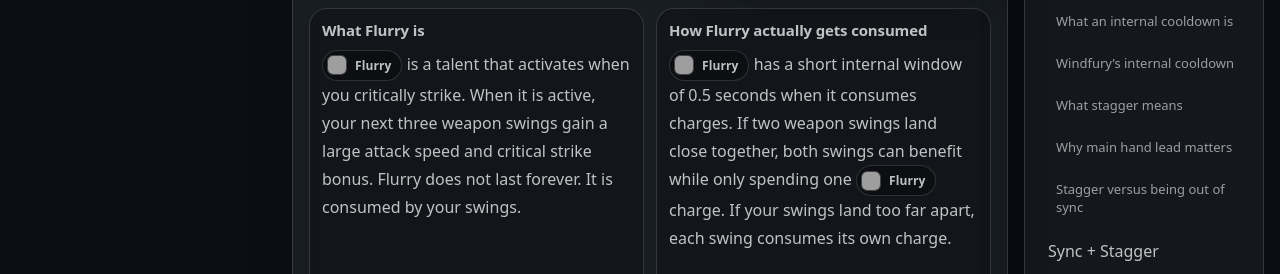
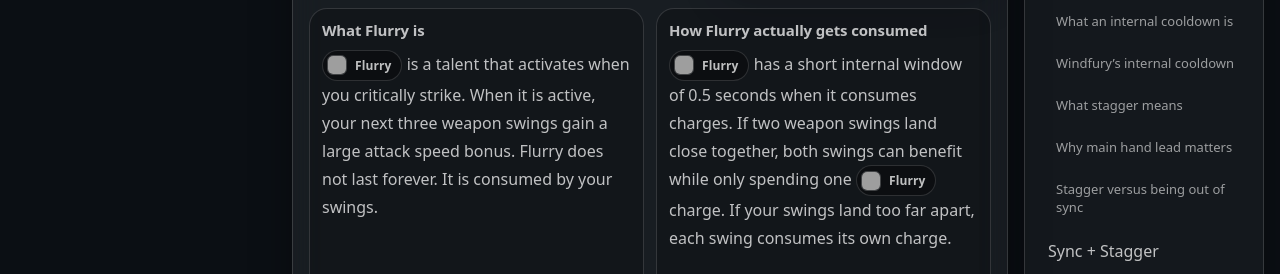
Before and after one commit to PatrickWoodhams/enhance-shaman, a plain HTML site: page pages/guide/sync_stagger.html in a window 1280 px wide. Shown: the part 514-788 px from the top of the page. Drawn offline with Linux system fonts and the light colour scheme; grey boxes are pictures that could not be loaded.

Commit message:
Small change to wording.

```diff
--- a/pages/guide/sync_stagger.html
+++ b/pages/guide/sync_stagger.html
@@ -153,7 +153,7 @@
                 <h3>What Flurry is</h3>
                 <p>
                   <span data-spell="flurry"></span> is a talent that activates when you critically strike. When it is active,
-                  your next three weapon swings gain a large attack speed and critical strike bonus.
+                  your next three weapon swings gain a large attack speed bonus.
                   Flurry does not last forever. It is consumed by your swings.
                 </p>
               </div>
```
